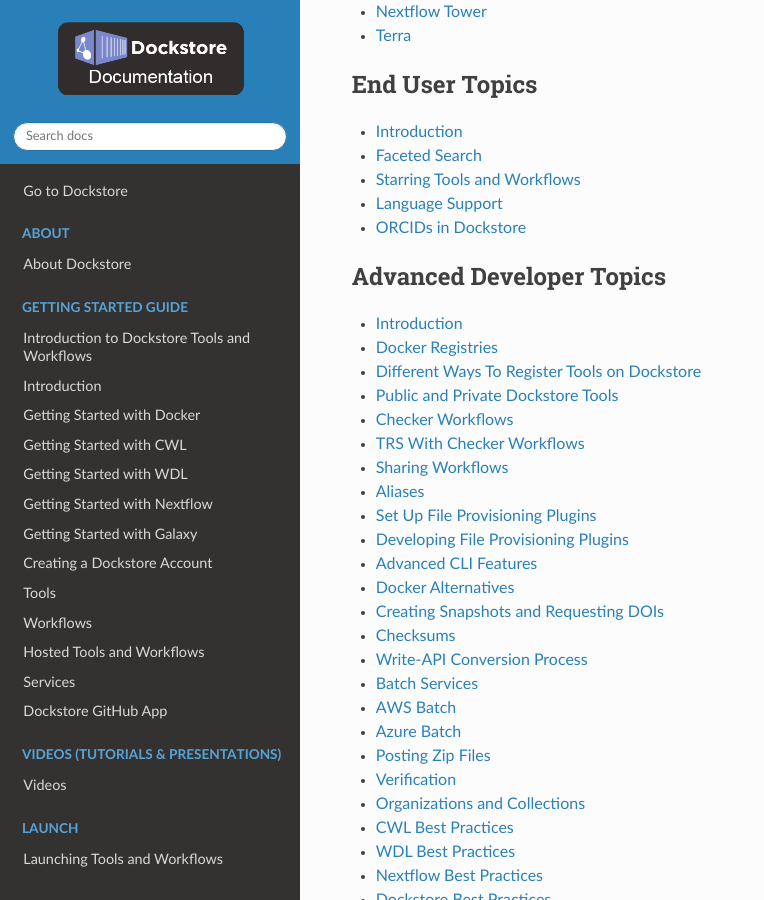
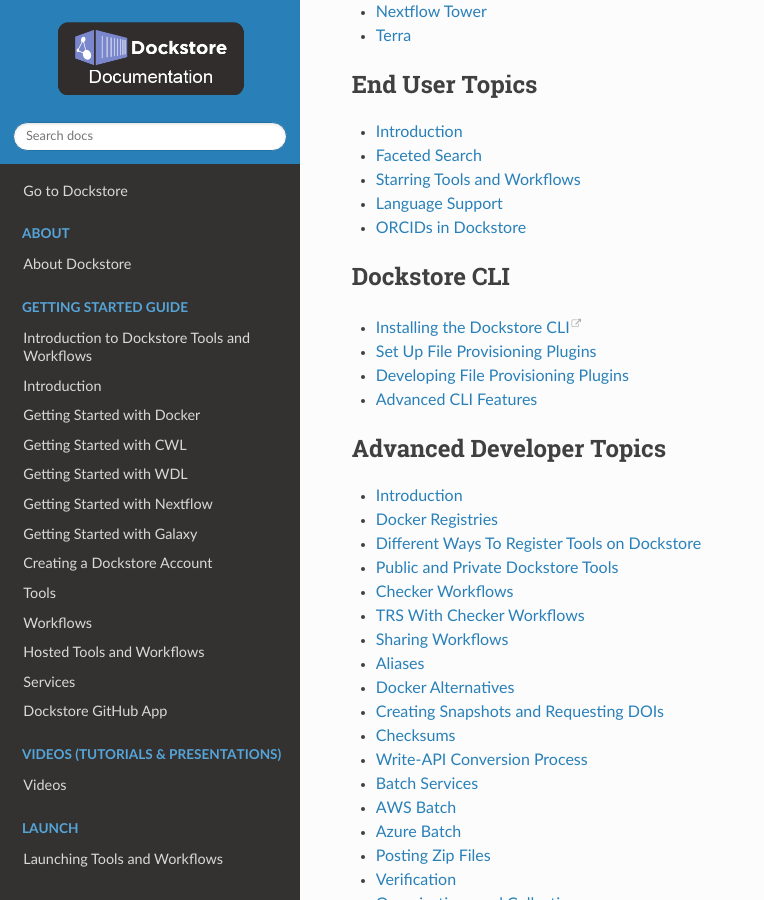
Before and after one commit to dockstore/dockstore-documentation, a Sphinx documentation site: the page built from docs/index.rst, in a window 1280 px wide and 900 px high, scrolled down 1306 px. Shown: the whole window, without its empty margins (0-764 px from the left). Built offline with Sphinx 7.4.7 and the Read the Docs theme 2.0.0, drawn with Linux system fonts in a browser that asks for light colours; some of the changed lines change nothing that is shown.

Commit message:
Give Dockstore CLI its own section

```diff
--- a/docs/index.rst
+++ b/docs/index.rst
@@ -72,6 +72,15 @@
    end-user-topics/ORCID
 
 .. toctree::
+   :caption: Dockstore CLI
+   :maxdepth: 1
+
+   Installing the Dockstore CLI <https://dockstore.org/quick-start>
+   advanced-topics/dockstore-cli/set-up-file-provisioning-plugins
+   advanced-topics/dockstore-cli/developing-file-provisioning-plugins
+   advanced-topics/dockstore-cli/advanced-features
+
+.. toctree::
    :caption: Advanced Developer Topics
    :maxdepth: 1
 
@@ -83,9 +92,6 @@
    advanced-topics/checker-workflow-trs
    advanced-topics/sharing-workflows
    advanced-topics/guid-alias
-   advanced-topics/set-up-file-provisioning-plugins
-   advanced-topics/developing-file-provisioning-plugins
-   advanced-topics/advanced-features
    advanced-topics/docker-alternatives
    advanced-topics/snapshot-and-doi
    advanced-topics/checksum-support
```
Also changed, not shown: docs/advanced-topics/dockstore-cli/advanced-features.rst (renamed from docs/advanced-topics/advanced-features.rst), docs/advanced-topics/dockstore-cli/developing-file-provisioning-plugins.rst (renamed from docs/advanced-topics/developing-file-provisioning-plugins.rst), docs/advanced-topics/dockstore-cli/set-up-file-provisioning-plugins.rst (renamed from docs/advanced-topics/set-up-file-provisioning-plugins.rst).
